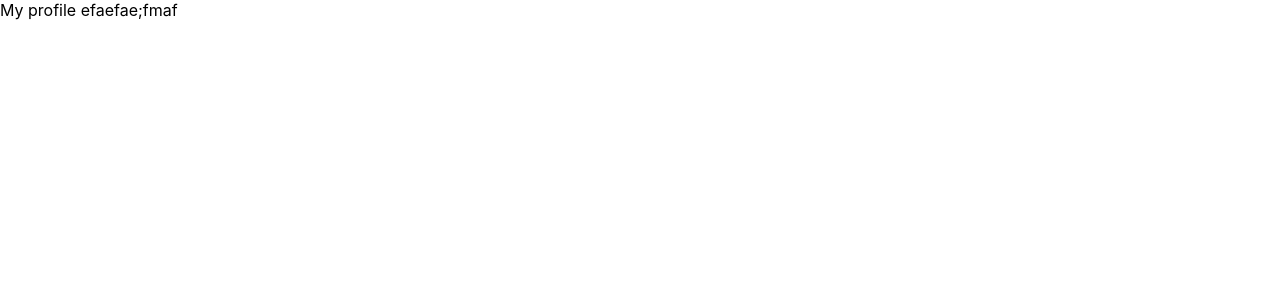
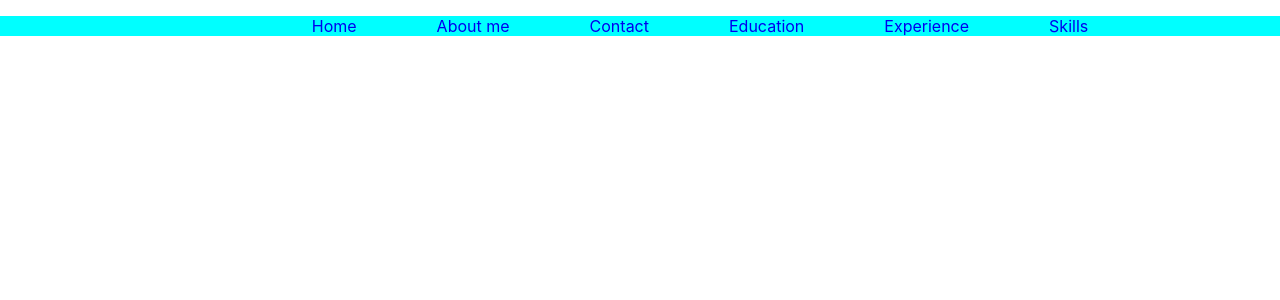
Before and after one commit to Hienhandsome2002/Project, a React (Create React App) app: page / in a window 1280 px wide. Shown: the top 300 px of the page. Built offline with nearby package versions, Linux system fonts and the light colour scheme.

Commit message:
inital header

```diff
--- /dev/null
+++ b/src/app/Profile/Header/Header.css
@@ -0,0 +1,24 @@
+
+.header{
+    width: 100%;
+    height: auto;
+    background-color: aqua;
+}
+
+.listItems{
+    display: flex;
+    justify-content: center;
+    text-align: center;
+    align-items: center;
+    list-style: none;
+}
+
+.item{
+    padding-left: 5rem;
+
+}
+
+.link{
+    text-decoration: none;
+
+}
--- a/src/app/Profile/Header/Header.js
+++ b/src/app/Profile/Header/Header.js
@@ -1,13 +1,44 @@
 import React, { memo, useState, useEffect } from "react";
+import './Header.css'
 function Header(){
     return(
         <header className="header">
             <nav className="nav">
-                <div className="title">
-                    My profile efaefae;fmaf
-                </div>
+
+                <ul className="listItems">
+                    <li className="item">
+                        <a href="home" className="link">
+                            Home
+                        </a>
+                    </li>
+                    <li className="item">
+                        <a href="about-me" className="link">
+                            About me
+                        </a>
+                    </li>
+                    <li className="item" >
+                        <a href="contact" className="link">
+                            Contact
+                        </a>
+                    </li>
+                    <li className="item">
+                        <a href="education" className="link">
+                            Education
+                        </a>
+                    </li>
+                    <li className="item">
+                        <a href="experience" className="link">
+                            Experience
+                        </a>
+                    </li>
+                    <li className="item">
+                        <a href="skill" className="link">
+                            Skills
+                        </a>
+                    </li>
+                </ul>
             </nav>
         </header>
     )
 }
-export default Header;
+export default memo(Header);
```
Also changed, not shown: src/app/Profile/Header/Header.scss (deleted).
